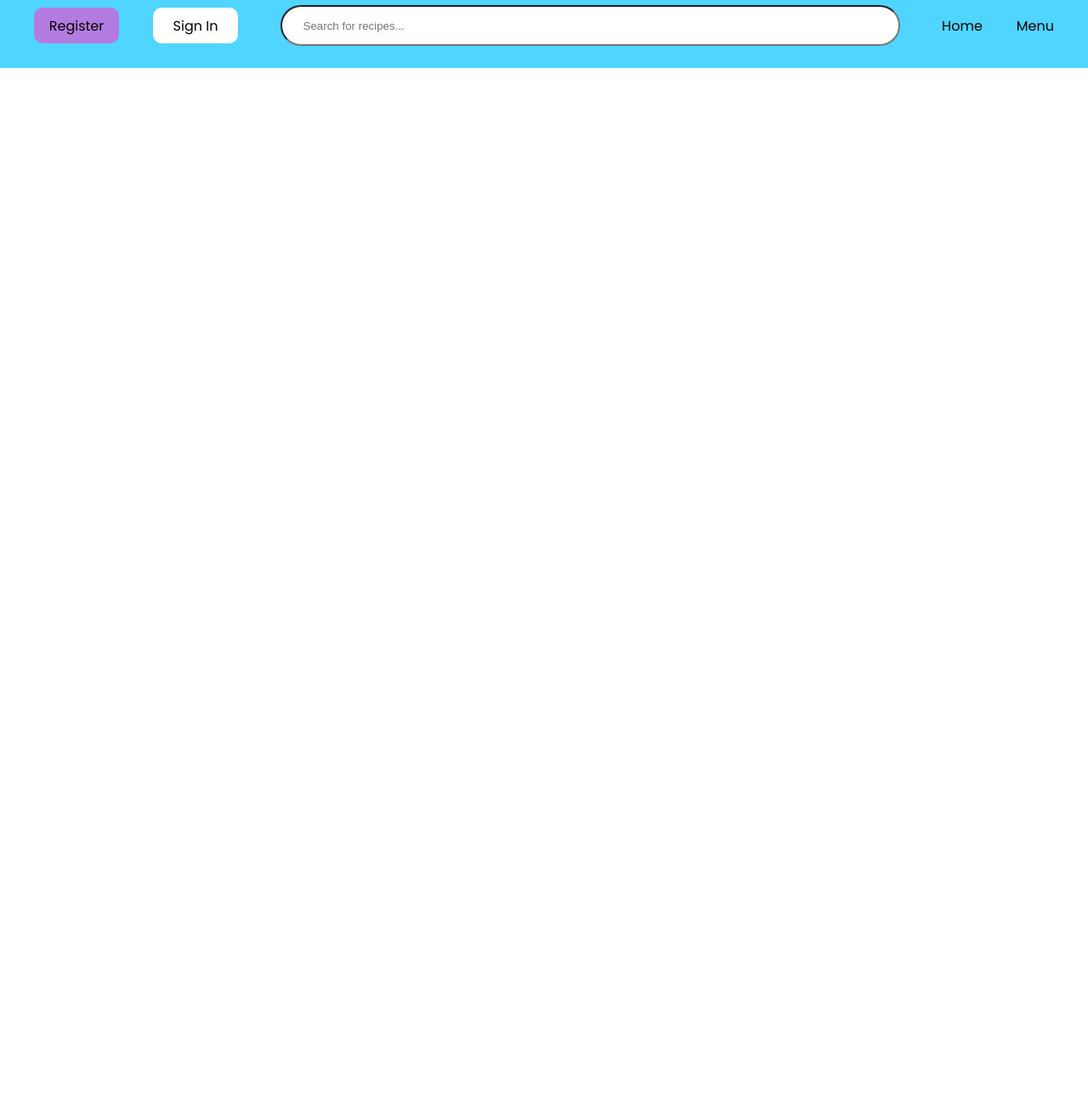
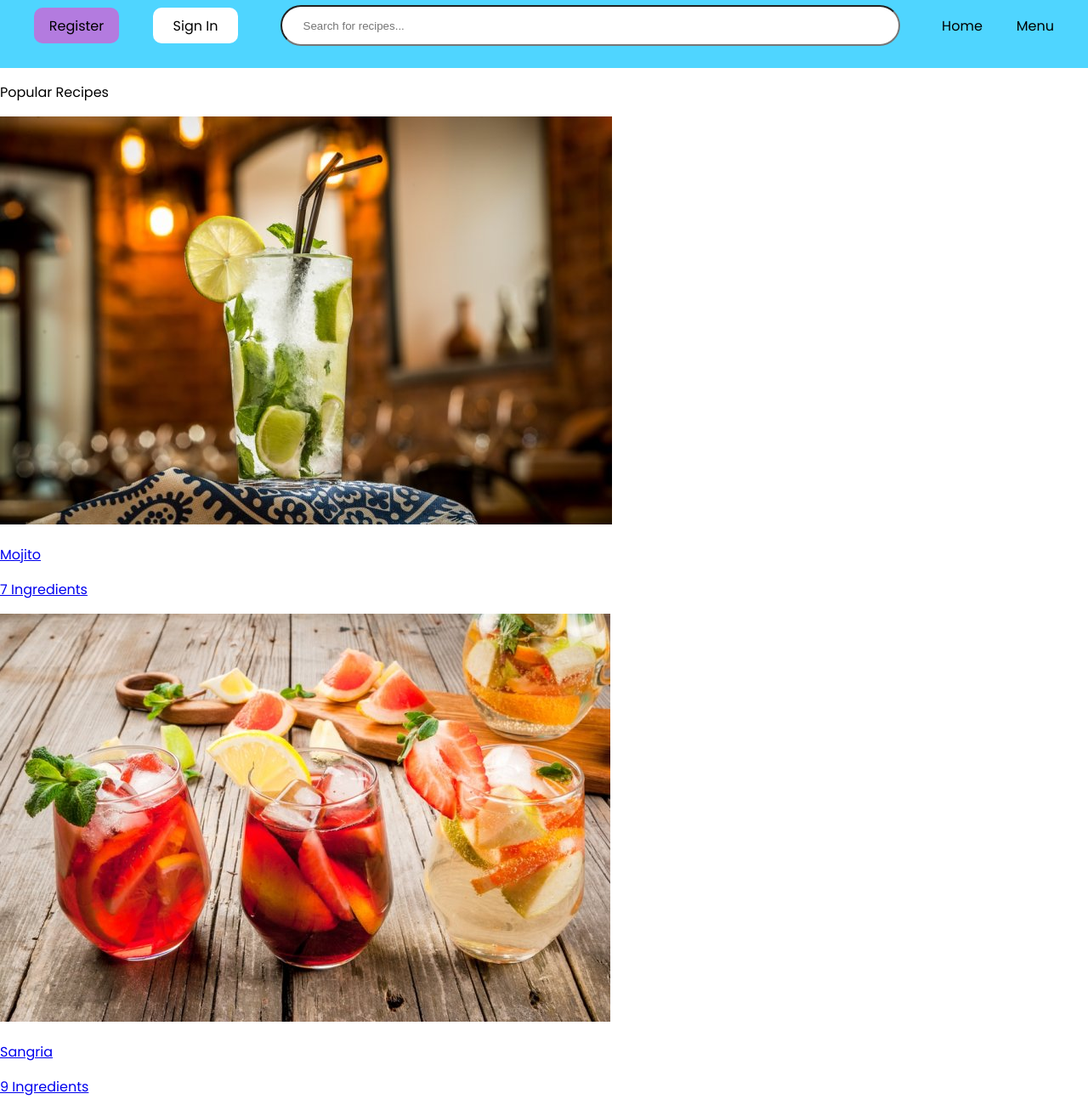
Before and after one commit to 211110183-AlbertChristianto/WebPencariResepMinuman, a plain HTML site: page index.html in a window 1280 px wide. Shown: the part 20-1320 px from the top of the page at 85% size. Before the commit the page ends 800 px from the top, so only its background shows below. Drawn offline with Linux system fonts and the light colour scheme.

Commit message:
Edit nama CSS

```diff
--- a/index.html
+++ b/index.html
@@ -4,7 +4,7 @@
 <head>
     <meta charset="UTF-8">
     <meta name="viewport" content="width=device-width, initial-scale=1.0">
-    <link rel="stylesheet" href="/bar.css">
+    <link rel="stylesheet" href="style.css">
     <title>Document</title>
 </head>
 
@@ -20,6 +20,20 @@
             <li id="menu"><a href="#">Menu</a></li>
         </ul>
     </div>
+    <div class="container">
+        <p class="subtitle">Popular Recipes</p>
+        <div class="result">
+            <a class="item" href="#">
+                <img src="assets/img/Mojito.jpg" alt="Mojito">
+                <p class="itemtitle">Mojito</p>
+                <p class="itemsubtitle">7 Ingredients</p>
+            </a>
+            <a class="item" href="#">
+                <img src="assets/img/Sangria.jpg" alt="Sangria">
+                <p class="itemtitle">Sangria</p>
+                <p class="itemsubtitle">9 Ingredients</p></a>
+        </div>
+    </div>
 </body>
 
 </html>
--- a/bar.css
+++ b/style.css
@@ -1,11 +1,12 @@
 @font-face {
     font-family: Poppins;
-    src: url('/assets/fonts/Poppins/Poppins-Regular.ttf');
+    src: url('assets/fonts/Poppins/Poppins-Regular.ttf');
 }
 
 body {
     font-family: Poppins;
     display: flex;
+    flex-direction: column;
     margin: 0;
 }
 
```
Also changed, not shown: assets/img/Caipirinha.jpg (added), assets/img/Eggnog.jpg (added), assets/img/Lemonade.jpg (added), assets/img/Mojito.jpg (added), assets/img/Pisco Sour.jpg (added), assets/img/Sangria.jpg (added).
